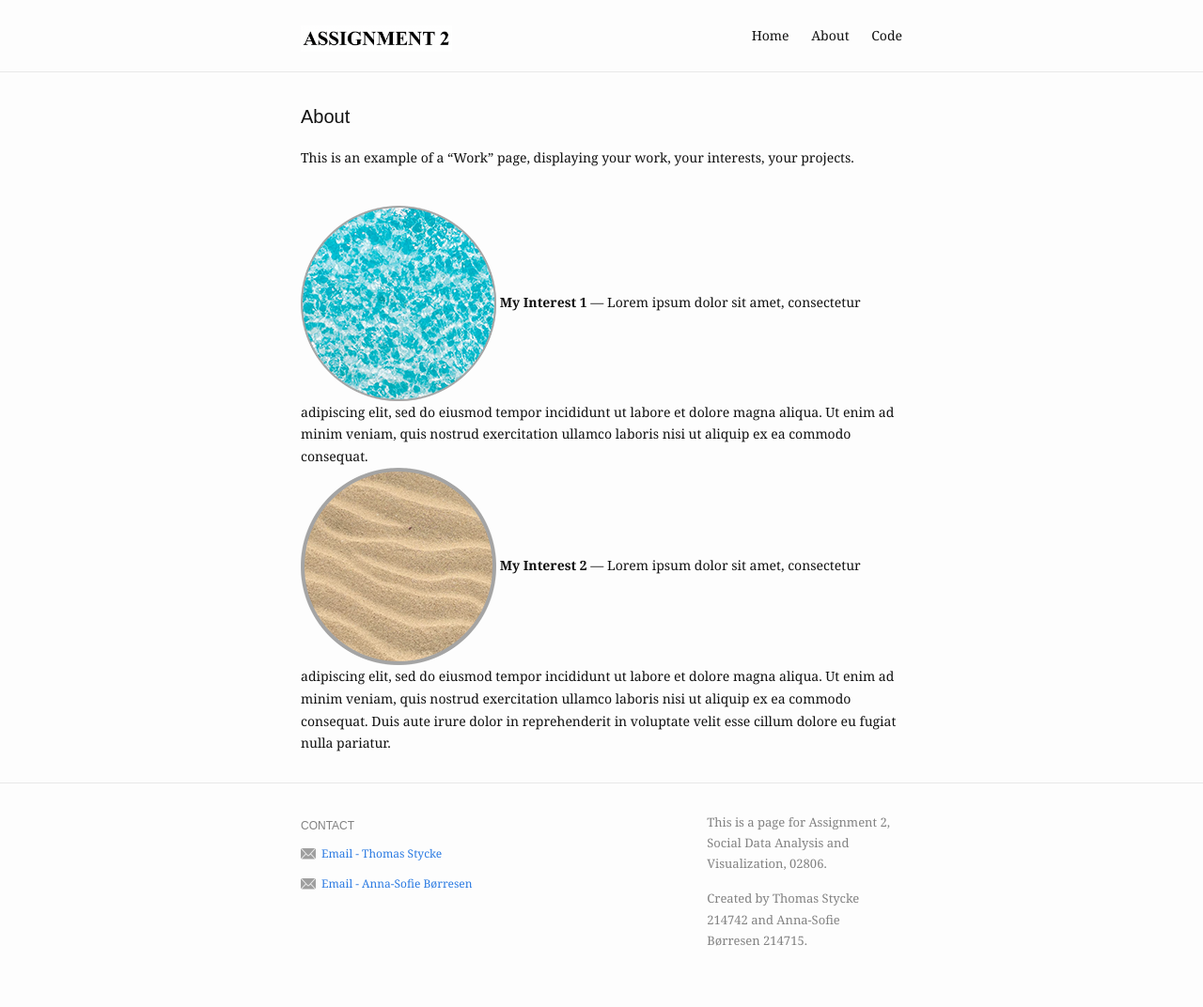
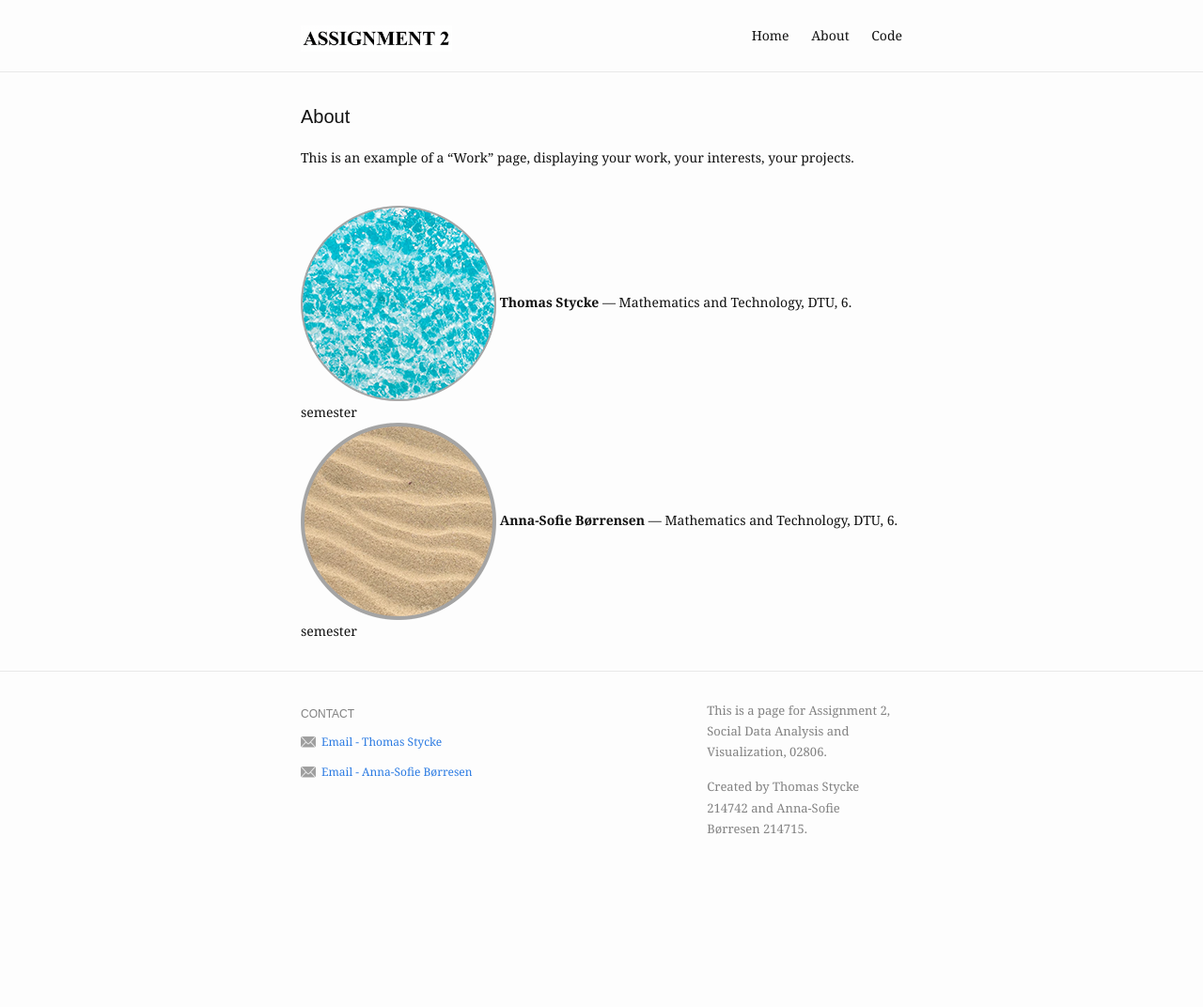
Before and after one commit to Thomasstycke/Thomasstycke.github.io, a Jekyll site: the page built from about.md, in a window 1280 px wide. Shown: the whole page at 94% size. Built offline with Jekyll 4.4.1, drawn with Linux system fonts in a browser that asks for light colours; after the commit the page ends 953 px from its top, so only the background shows below that.

```diff
--- a/about.md
+++ b/about.md
@@ -3,16 +3,16 @@ layout: about
 title: About
 slug: /about
 items:
-  - title: My Interest 1
+  - title: Thomas Stycke
     image:
       src: /assets/img/work/water.png
       alt: water
-    description: Lorem ipsum dolor sit amet, consectetur adipiscing elit, sed do eiusmod tempor incididunt ut labore et dolore magna aliqua. Ut enim ad minim veniam, quis nostrud exercitation ullamco laboris nisi ut aliquip ex ea commodo consequat.
-  - title: My Interest 2
+    description: Mathematics and Technology, DTU, 6. semester
+  - title: Anna-Sofie Børrensen
     image:
       src: /assets/img/work/sand.png
       alt: sand
-    description: Lorem ipsum dolor sit amet, consectetur adipiscing elit, sed do eiusmod tempor incididunt ut labore et dolore magna aliqua. Ut enim ad minim veniam, quis nostrud exercitation ullamco laboris nisi ut aliquip ex ea commodo consequat. Duis aute irure dolor in reprehenderit in voluptate velit esse cillum dolore eu fugiat nulla pariatur.
+    description: Mathematics and Technology, DTU, 6. semester
 ---
 
 This is an example of a "Work" page, displaying your work, your interests, your projects.
```
